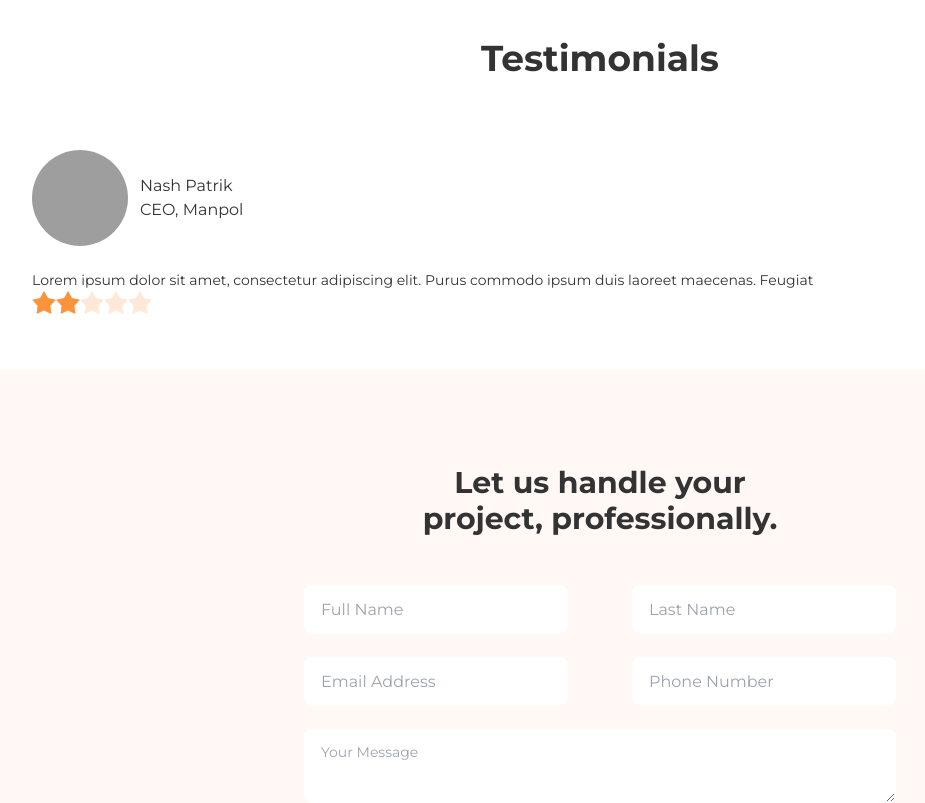
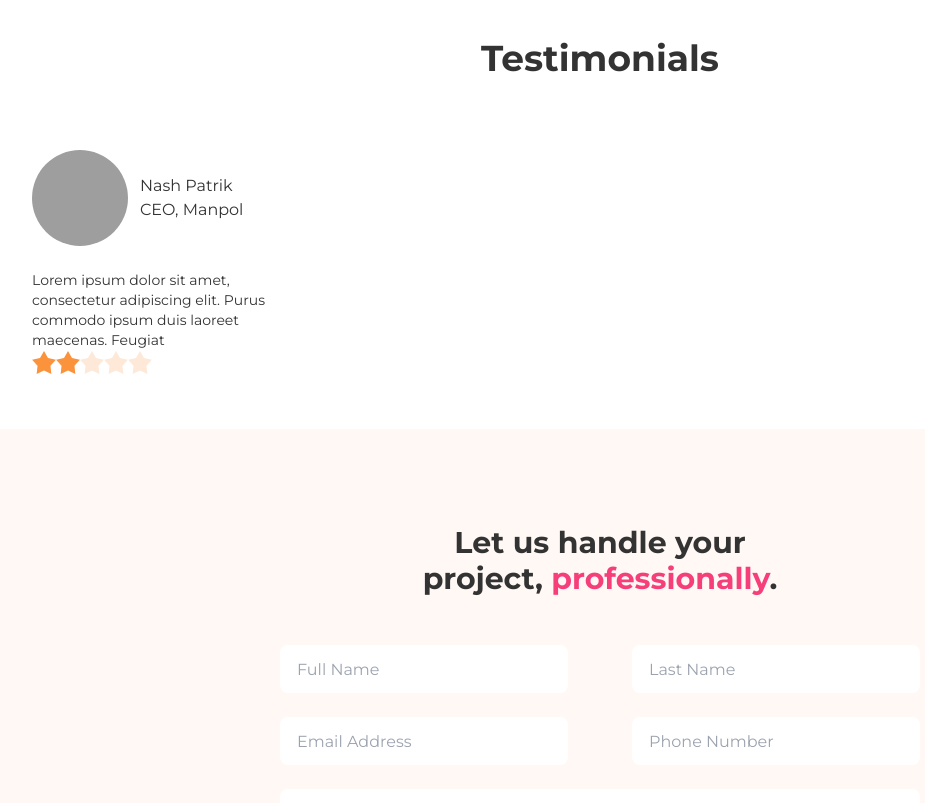
Before and after one commit to Raselshah/parlour-MERN-stack-project, a React (Create React App) app: page / in a window 1280 px wide. Shown: the part 4160-4963 px from the top of the page, without its empty margins (40-965 px from the left). Built offline with nearby package versions, Linux system fonts and the light colour scheme; grey boxes are pictures that could not be loaded.

Commit message:
home page all section add and responsive complete

```diff
--- a/src/Components/HomePage/Blogs/Blogs.tsx
+++ b/src/Components/HomePage/Blogs/Blogs.tsx
@@ -32,7 +32,9 @@ const Blogs = () => {
               <div className="div">
                 <img
                  data-aos="fade-up"
-                 data-aos-anchor-placement="center-bottom"
+                 data-aos-anchor-placement="bottom-bottom"
+                 data-aos-easing="linear"
+              data-aos-duration="1500"
                   className="img-fluid"
                   src="https://spalabdev.wpengine.com/wp-content/uploads/2014/07/blog18.jpg"
                   alt=""
@@ -64,8 +66,10 @@ const Blogs = () => {
 
               <div className="div">
                 <img
-                 data-aos="fade-up"
+                 data-aos="fade-down"
                  data-aos-anchor-placement="bottom-bottom"
+                 data-aos-easing="linear"
+              data-aos-duration="1500"
                   className="img-fluid"
                   src="https://spalabdev.wpengine.com/wp-content/uploads/2014/07/blog.jpg"
                   alt=""
--- a/src/Components/HomePage/ContactMe/ContactMe.tsx
+++ b/src/Components/HomePage/ContactMe/ContactMe.tsx
@@ -2,16 +2,16 @@ import React from "react";
 
 const ContactMe = () => {
   return (
-    <div className="bg-accent p-12">
+    <div className="bg-accent pt-12 pb-6">
       <div className=" max-w-screen-2xl mx-auto ">
       <div
       data-aos="flip-down"
       data-aos-easing="ease-out-cubic"
       data-aos-duration="2000"
-      className="w-2/4 mx-auto mt-12"
+      className="sm:w-2/4 w-full mx-auto p-6 md:p-0 mt-12"
     >
       <h2 className="text-3xl font-bold text-center mt-12">
-        Let us handle your <br /> project, professionally.
+        Let us handle your <br /> project, <span className="text-primary">professionally</span>.
       </h2>
 
       <div className="flex flex-col md:flex-row gap-4 lg:gap-16 mt-12">
@@ -19,24 +19,24 @@ const ContactMe = () => {
           <input
             type="text"
             placeholder="Full Name"
-            className="input w-full max-w-xs mb-6"
+            className="input w-full mb-6"
           />
           <input
             type="text"
             placeholder="Email Address"
-            className="input w-full max-w-xs"
+            className="input w-full"
           />
         </div>
         <div className="div">
           <input
             type="text"
             placeholder="Last Name"
-            className="input w-full max-w-xs mb-6"
+            className="input w-full mb-6"
           />
           <input
             type="text"
             placeholder="Phone Number"
-            className="input w-full max-w-xs"
+            className="input w-full"
           />
         </div>
       </div>
--- a/src/Components/HomePage/Testimonial/Testimonial.tsx
+++ b/src/Components/HomePage/Testimonial/Testimonial.tsx
@@ -6,11 +6,13 @@ const Testimonial = () => {
       <h2 className="text-4xl text-center font-bold">Testimonials</h2>
 
       <div className="cards mt-12">
-        <div className="card w-76 bg-base-100">
+        <div
+        data-aos="zoom-in-left"
+         className="card w-72 bg-base-100">
           <div className="flex flex-row gap-x-3 items-center justify-start m-6">
             <div className="avatar">
               <div className="w-24 rounded-full">
-                <img src="https://placeimg.com/192/192/people" />
+                <img src="https://placeimg.com/192/192/people" alt="" />
               </div>
             </div>
             <div className="div">
```
